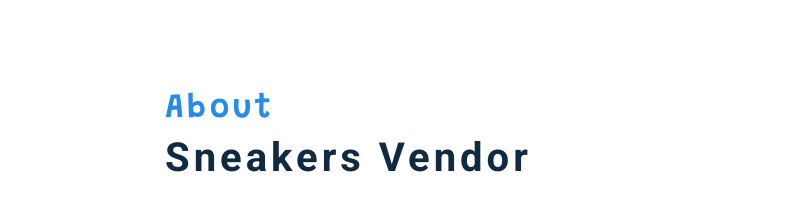
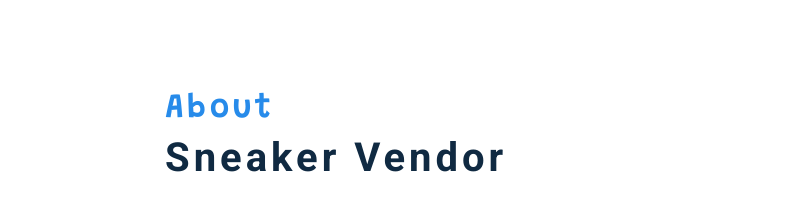
Before and after one commit to Danthesage01/shoe-vendor, a plain HTML site: page about.html in a window 1280 px wide. Shown: the part 802-1009 px from the top of the page, 475-1280 px from the left. Drawn offline with Linux system fonts and the light colour scheme.

Commit message:
updated about page

```diff
--- a/about.html
+++ b/about.html
@@ -53,7 +53,7 @@
     <article class="about-info">
       <div class="section-title">
         <h3>about </h3>
-        <h2>sneakers vendor</h2>
+        <h2>sneaker vendor</h2>
       </div>
       <p class="about-text">
         Lorem ipsum dolor sit amet consectetur adipisicing elit. Quo cum voluptate deleniti dicta eaque similique
```
